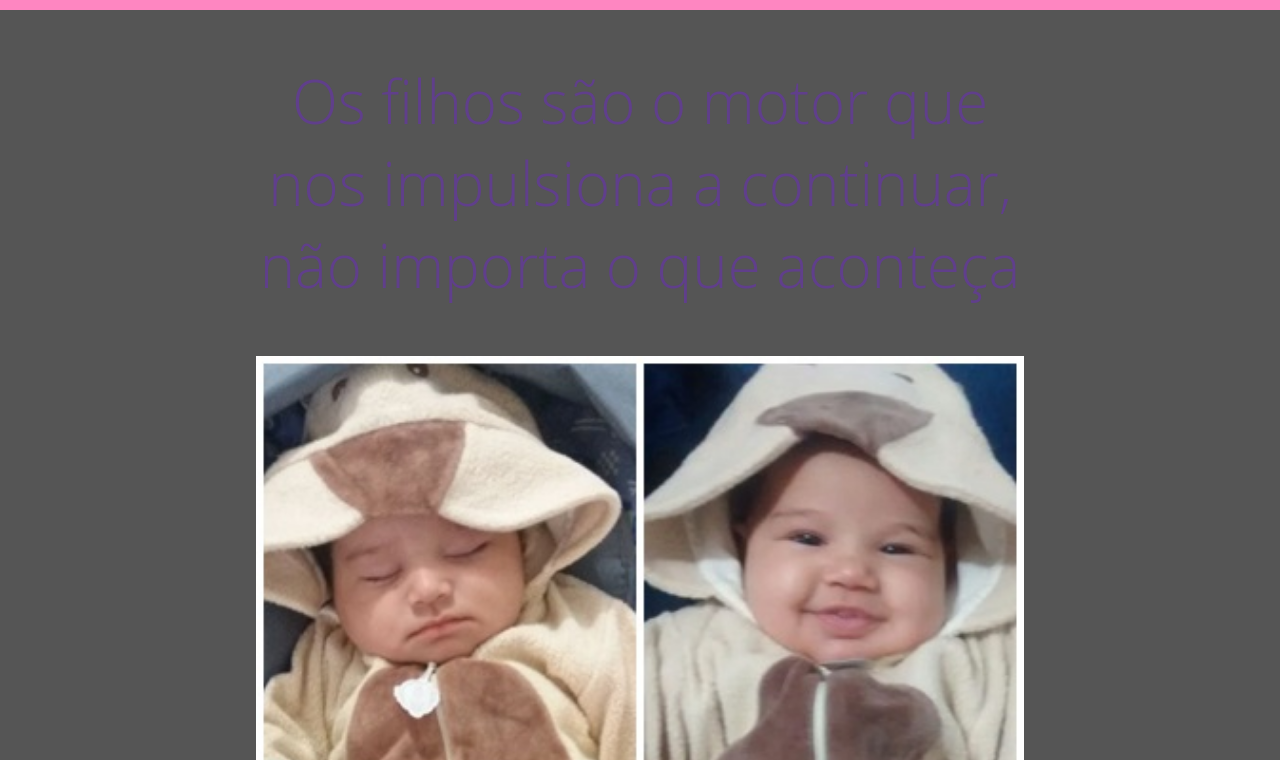
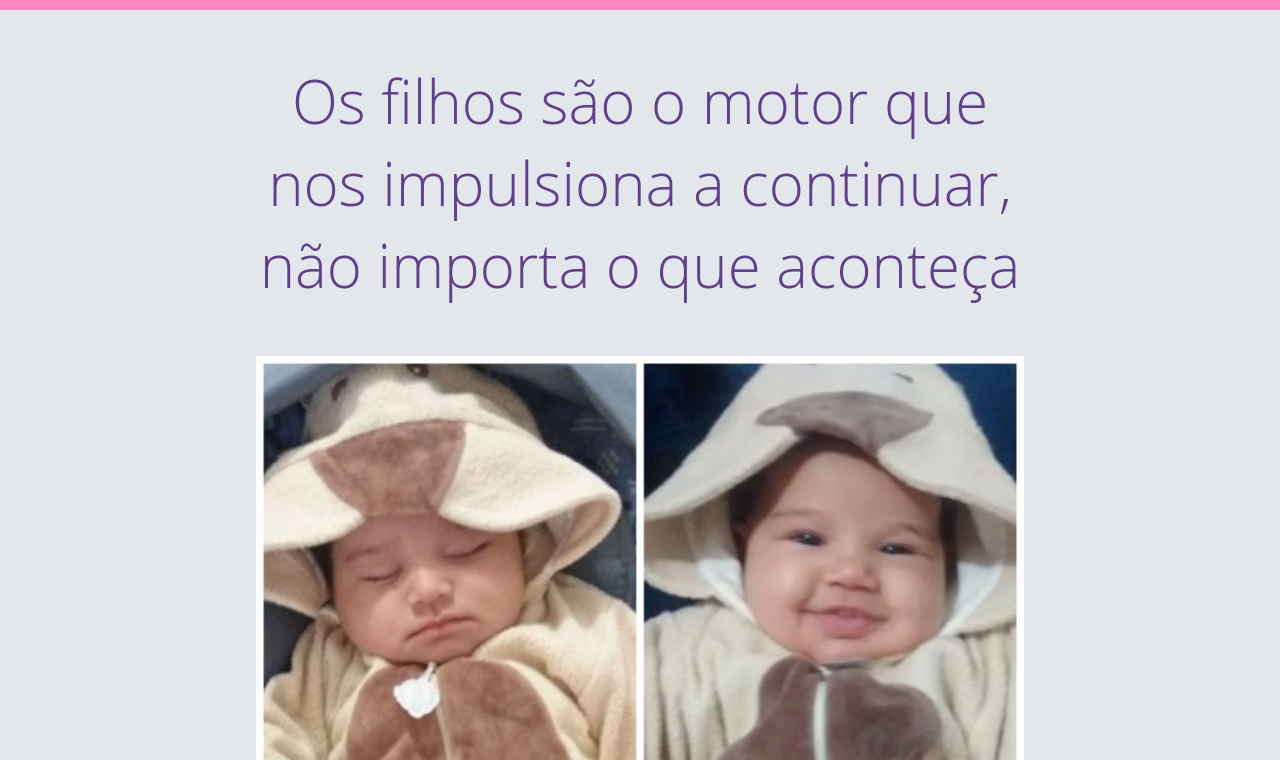
Before and after one commit to AndressaHelena/site-pessoal-curso-progamaria, a plain HTML site: page index.html in a window 1280 px wide. Shown: the part 40-800 px from the top of the page. Drawn offline with Linux system fonts and the light colour scheme.

Commit message:
Update style.css

```diff
--- a/Css/style.css
+++ b/Css/style.css
@@ -1,7 +1,7 @@
 body{
     text-align: center;
     font-family: open sans, sans-serif;
-    background-color: #555;
+    background-color: #e3e6eb;
     color:#ffff;
     margin: 0;
   }
```
